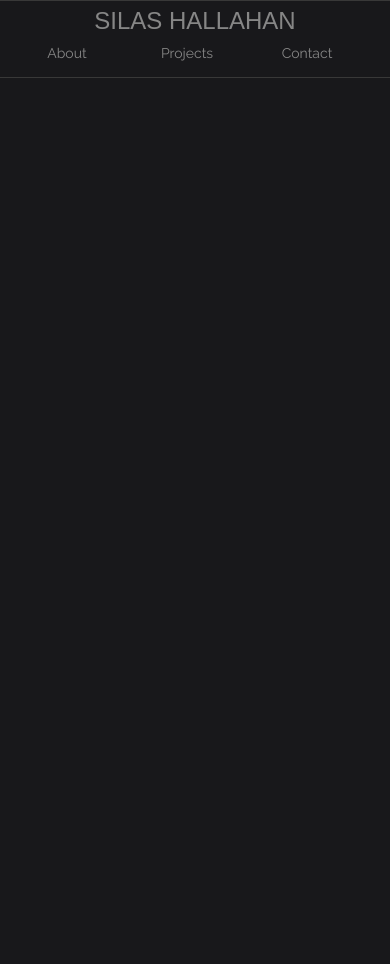
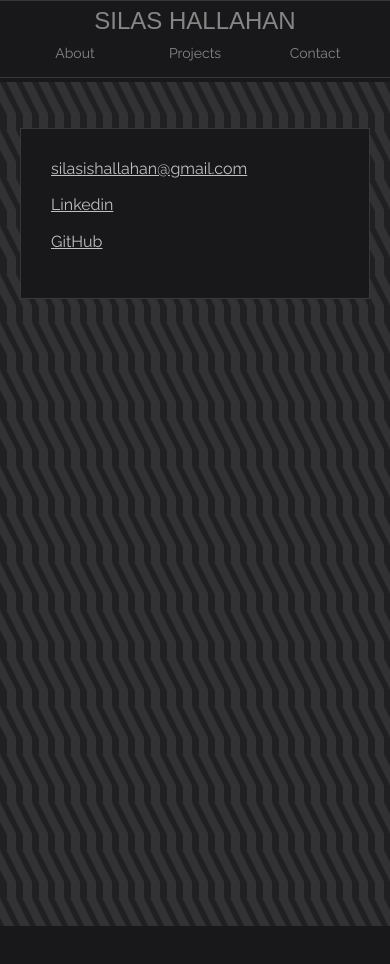
Before and after one commit to Loxphordex/React-Portfolio, a React (Create React App) app: page /contact in a window 390 px wide. Shown: the top 964 px of the page. Before the commit the page ends 844 px from the top, so only its background shows below. Built offline with nearby package versions, Linux system fonts and the light colour scheme; a web font is replaced by a local one.

Commit message:
near global media query

```diff
--- a/src/App.js
+++ b/src/App.js
@@ -3,6 +3,7 @@
 import Header from './components/Header/Header'
 import About from './routes/About/About'
 import Projects from './routes/Projects/Projects'
+import Contact from './routes/Contact/Contact'
 import './App.css';
 
 function App() {
@@ -22,6 +23,8 @@
 
           <Route path='/projects'><Projects /></Route>
 
+          <Route path='/contact'><Contact /></Route>
+
         </Switch>
       </Route>
     </div>
--- a/src/components/Header/Header.css
+++ b/src/components/Header/Header.css
@@ -8,6 +8,10 @@
   font-family: 'Cantarell', sans-serif;
   font-weight: 400;
   margin-right: -24%;
+}
+
+.main-nav {
+  min-width: 1000px;
 }
 
 .main-nav ul {
@@ -46,11 +50,31 @@
 
 
 
-@media only screen and (max-width: 768px) {
+@media only screen and (max-width: 812px) {
   .name {
     width: 100%;
     margin: auto;
     left: 0;
     top: 6px;
   }
+  .main-nav {
+    min-width: 0px;
+  }
+  .main-nav ul li {
+    right: 0;
+  }
 }
+
+
+
+@media only screen and (max-width: 375px) {
+  .main-nav ul li {
+    width: 100px;
+  }
+}
+
+@media only screen and (max-height: 500px) {
+  .main-nav {
+    min-width: 0px;
+  }
+}
--- a/src/routes/About/About.css
+++ b/src/routes/About/About.css
@@ -1,12 +1,12 @@
 .about-me-container {
-  max-width: 800px;
+  min-width: 1000px;
   margin: auto;
   max-height: 600px;
-    -webkit-animation: fadein 0.2s; /* Safari, Chrome and Opera > 12.1 */
-       -moz-animation: fadein 0.2s; /* Firefox < 16 */
-        -ms-animation: fadein 0.2s; /* Internet Explorer */
-         -o-animation: fadein 0.2s; /* Opera < 12.1 */
-            animation: fadein 0.2s;
+  -webkit-animation: fadein 0.2s; /* Safari, Chrome and Opera > 12.1 */
+     -moz-animation: fadein 0.2s; /* Firefox < 16 */
+      -ms-animation: fadein 0.2s; /* Internet Explorer */
+       -o-animation: fadein 0.2s; /* Opera < 12.1 */
+          animation: fadein 0.2s;
 }
 
 .about-main {
@@ -43,7 +43,7 @@
   z-index: 1000;
 
   bottom: 174px;
-  left: 160px;
+  left: 265px;
 }
 
 .about-me-decoration {
@@ -54,12 +54,12 @@
     #444;
   background-size: 16px 48px;
 
-  width: 332px;
+  width: 307px;
   min-height: 506px;
   margin: auto;
   position: relative;
-  top: 90px;
-  right: 150px;
+  top: 48px;
+  right: 60px;
   z-index: 1;
   opacity: 0.2;
 
@@ -77,8 +77,8 @@
   min-height: 50px;
 
   position: relative;
-  bottom: 150px;
-  left: 200px;
+  bottom: 100px;
+  right: 234px;
   display: inline-block;
   z-index: 200
 }
@@ -100,11 +100,93 @@
   left: 30%;
 }
 
-@media only screen and (max-width: 700px) {
+@media only screen and (max-width: 812px) {
+  .about-me-container {
+    min-width: 0px;
+  }
+  .about-outer-border {
+    left: 100px;
+    bottom: 0;
+  }
+  .about-me-decoration {
+    position: absolute;
+    left: 0;
+    right: 0;
+    top: 120px;
+    width: 290px;
+  }
+  .about-secondary-dec {
+    position: relative;
+    right: 168px;
+    bottom: 0;
+    top: 56px;
+    bottom: 152px;
+    margin: auto;
+  }
+}
+
+@media only screen and (max-width: 540px) {
   .about-main {
     max-height: 600px;
   }
+  .about-outer-border {
+    left: 0;
+    bottom: 0;
+  }
   .about-me-decoration {
     width: 290px;
+    position: absolute;
+    top: 120px;
+    right: 0;
+    left: 0;
+  }
+  .about-secondary-dec {
+    position: relative;
+    left: 0;
+    top: -100px;
+    bottom: 97px;
+  }
+  .split-2 {
+    min-height: 88vh;
   }
 }
+
+@media only screen and (max-width: 350px) {
+  .about-desc {
+    font-size: 13px;
+    max-width: 262px;
+  }
+  .about-head {
+    right: 82px;
+  }
+}
+
+@media only screen and (max-height: 500px) {
+  .about-me-container {
+    min-width: 0;
+  }
+  .about-outer-border {
+    margin: auto;
+    margin-top: 10px;
+    left: 0px;
+    bottom: 0px;
+  }
+  .about-desc {
+    max-width: 415px;
+  }
+  .about-head {
+    display: none;
+  }
+  .about-me-decoration {
+    display: none;
+  }
+  .about-secondary-dec {
+    display: none;
+  }
+  .split-1 {
+    min-height: 0;
+  }
+  .split-2 {
+    min-height: 0;
+  }
+}
--- /dev/null
+++ b/src/routes/Contact/Contact.css
@@ -0,0 +1,61 @@
+.contact-container {
+  width: 100%;
+  min-height: 100vh;
+
+  -webkit-animation: fadein 0.2s; /* Safari, Chrome and Opera > 12.1 */
+     -moz-animation: fadein 0.2s; /* Firefox < 16 */
+      -ms-animation: fadein 0.2s; /* Internet Explorer */
+       -o-animation: fadein 0.2s; /* Opera < 12.1 */
+          animation: fadein 0.2s;
+}
+
+.contact-dec {
+  background:
+    linear-gradient(63deg, #999 23%, transparent 23%) 7px 0,
+    linear-gradient(63deg, transparent 74%, #999 78%),
+    linear-gradient(63deg, transparent 34%, #999 38%, #999 58%, transparent 62%),
+    #444;
+  background-size: 16px 48px;
+
+  width: 100%;
+  min-height: 100vh;
+  margin: 0;
+  position: absolute;
+  bottom: -82px;
+
+  opacity: 0.2;
+  z-index: -100;
+}
+
+.contact-info {
+  width: 350px;
+  min-height: 100px;
+  margin: auto;
+  margin-top: 50px;
+  border: 1px solid rgb(56, 56, 56);
+  background-color: rgb(24, 24, 27);
+  text-align: left;
+  font-size: 16px;
+  padding: 30px;
+  box-sizing: border-box;
+}
+
+.contact-info a, .contact-info p {
+  margin: 6% 0;
+}
+
+.contact-info p {
+  margin: 0;
+  margin-top: 0;
+  text-decoration: underline;
+}
+
+.contact-info a {
+  color: rgb(192, 192, 192);
+  display: block;
+}
+
+
+@media only screen and (max-width: 812px) {
+
+}
--- /dev/null
+++ b/src/routes/Contact/Contact.js
@@ -0,0 +1,20 @@
+import React from 'react'
+import './Contact.css'
+
+export default class Contact extends React.Component {
+  render() {
+    return (
+      <div className='contact-container'>
+        <div className='contact-dec' />
+
+        <div className='contact-info'>
+          <p>silasishallahan@gmail.com</p>
+          <a href='https://www.linkedin.com/in/silas-hallahan-970750179/'
+            target='_blank' rel='noopener noreferrer'>Linkedin</a>
+          <a href='https://github.com/Loxphordex'
+            target='_blank' rel='noopener noreferrer'>GitHub</a>
+        </div>
+      </div>
+    )
+  }
+}
--- a/src/routes/Projects/Bookmarks/Bookmarks.css
+++ b/src/routes/Projects/Bookmarks/Bookmarks.css
@@ -11,6 +11,9 @@
   border-radius: 7px;
   border: 1px solid rgb(56, 56, 56);
   margin-right: 10px;
+
+  position: relative;
+  left: 6px;
 }
 
 .bookmarks-mobile {
@@ -28,6 +31,9 @@
 .bm-vl1 {
   border: 2px dotted rgb(56, 56, 56);
   height: 115px;
+
+  position: relative;
+  left: 6px;
 }
 
 .bkmrk-p {
@@ -36,7 +42,7 @@
 
 
 
-@media only screen and (max-width: 768px) {
+@media only screen and (max-width: 812px) {
   .bookmarks-title {
     text-align: center;
   }
@@ -50,3 +56,9 @@
     left: 0;
   }
 }
+
+@media only screen and (max-width: 375px) {
+  .bookmarks-links {
+    top: 40px;
+  }
+}
--- a/src/routes/Projects/MiMood/MiMood.css
+++ b/src/routes/Projects/MiMood/MiMood.css
@@ -62,7 +62,7 @@
   height: 120px;
 }
 
-@media only screen and (max-width: 768px) {
+@media only screen and (max-width: 812px) {
   .mm-p {
     left: 0;
   }
@@ -88,5 +88,18 @@
   }
   .mv2 {
     height: 200px;
+    left: -7px;
   }
 }
+
+@media only screen and (max-width: 375px) {
+  .miMood-tech {
+    top: 18px;
+  }
+  .miMood-info {
+    bottom: 60px;
+  }
+  .miMood-links {
+    top: 234px;
+  }
+}
--- a/src/routes/Projects/ProjectInfo.css
+++ b/src/routes/Projects/ProjectInfo.css
@@ -150,7 +150,7 @@
   position: relative;
 }
 
-@media only screen and (max-width: 768px) {
+@media only screen and (max-width: 812px) {
   .info-container {
     margin: auto;
     width: 99%;
@@ -171,3 +171,29 @@
     display: none;
   }
 }
+
+@media only screen and (max-width: 375px) {
+  .project-links {
+    width: 300px;
+    margin: auto;
+  }
+  .project-links a {
+    min-height: 34px;
+    padding-top: 20px;
+  }
+  .project-links a, .project-links button {
+    font-size: 12px;
+    width: 70px;
+  }
+  .tech {
+    top: 18px;
+  }
+  .tech-info {
+    width: 69px;
+  }
+  .p-container {
+    left: 5px;
+    font-size: 14px;
+    width: 90%;
+  }
+}
--- a/src/routes/Projects/Projects.css
+++ b/src/routes/Projects/Projects.css
@@ -112,7 +112,7 @@
 
 
 
-@media only screen and (max-width: 768px) {
+@media only screen and (max-width: 812px) {
   .projects-container {
     width: 100%;
     position: relative;
--- a/src/routes/Projects/Quoter/Quoter.css
+++ b/src/routes/Projects/Quoter/Quoter.css
@@ -49,13 +49,14 @@
 
 
 
-@media only screen and (max-width: 768px) {
+@media only screen and (max-width: 812px) {
   .quoter-img-container {
     display: none;
   }
   .quoter-title {
     font-size: 42px;
     text-align: center;
+    margin-right: 20px;
   }
   .v2 {
     left: 0;
@@ -68,6 +69,12 @@
   }
   .quoter-links {
     bottom: 0;
-    top: 30px;
+    top: 32px;
   }
 }
+
+@media only screen and (max-width: 375px) {
+  .quoter-links {
+    top: 46px;
+  }
+}
```
